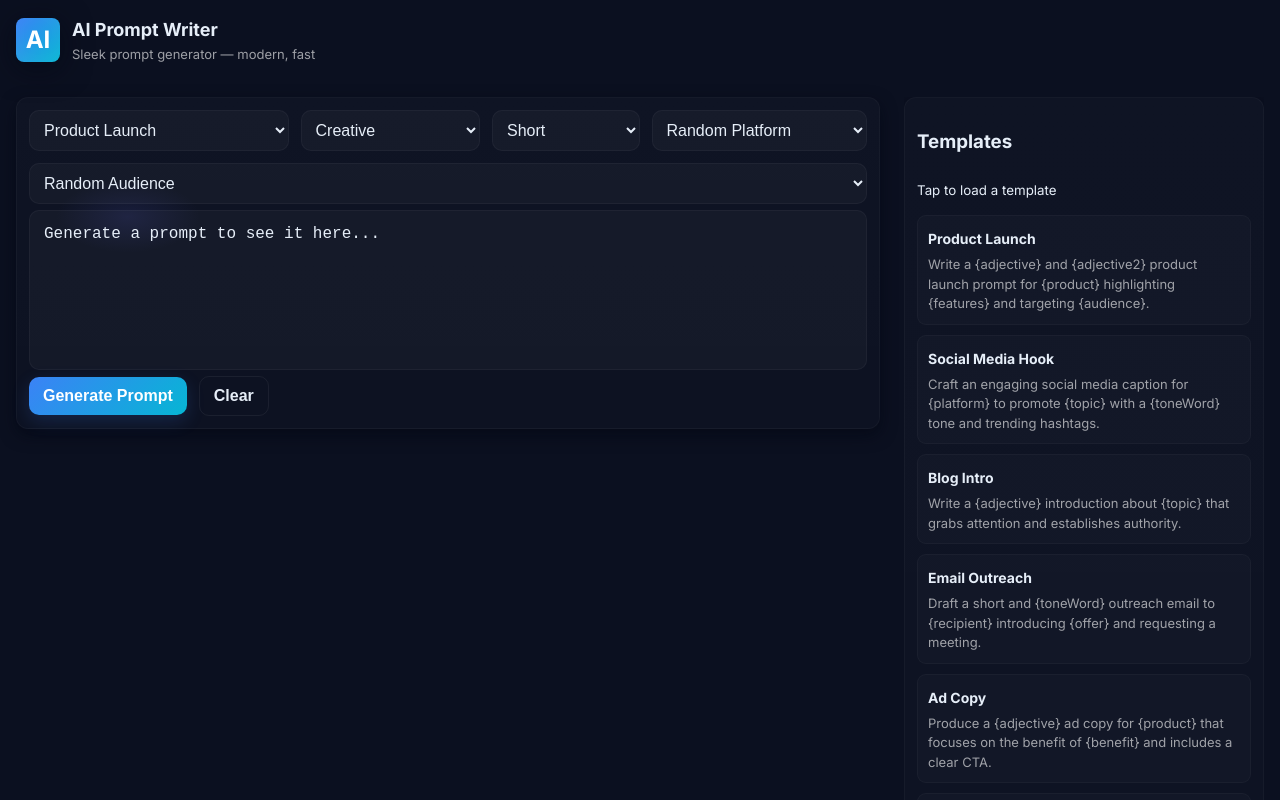
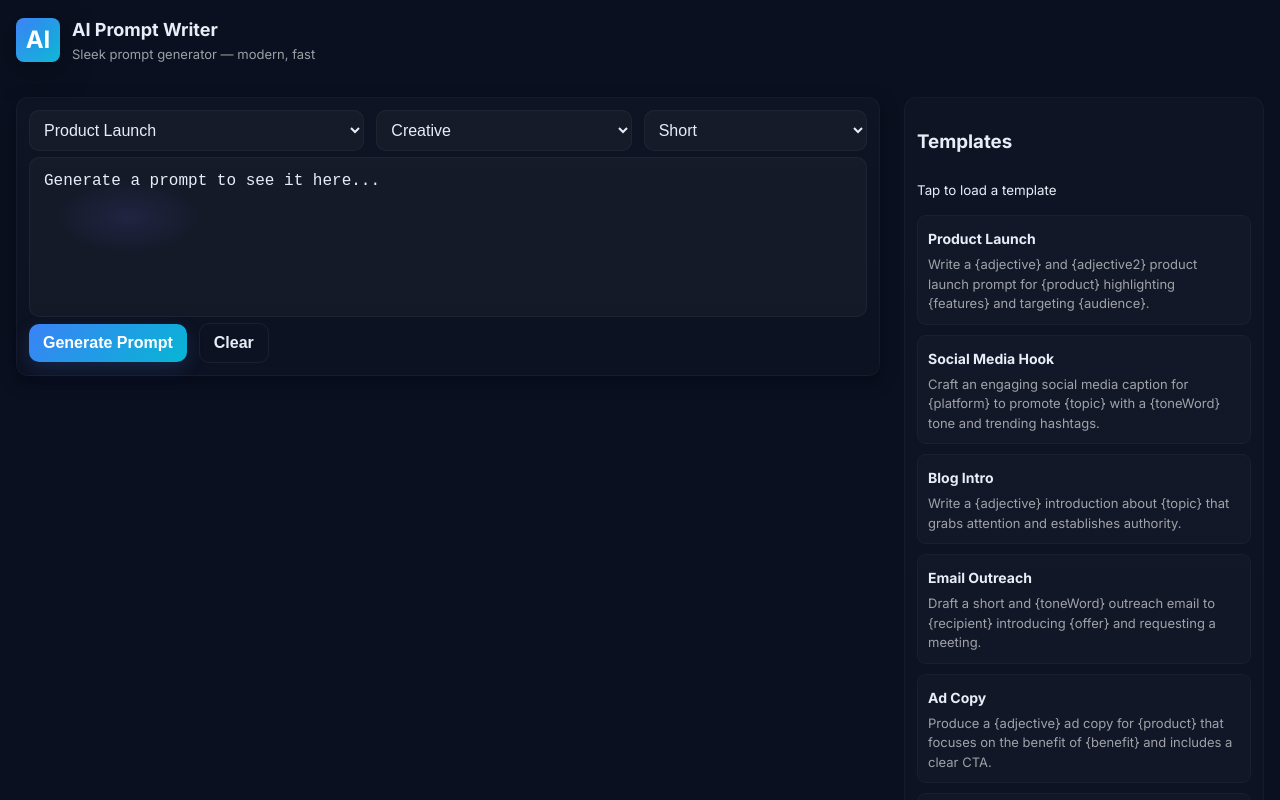
Before and after one commit to gabezigo/AiPromptGenerator, a React (Create React App) app: page / in a window 1280 px wide. Shown: the top 800 px of the page. Built offline with nearby package versions, Linux system fonts and the light colour scheme; the HTML template or start-up script is replaced by a standard one.

Commit message:
Update App.js

```diff
--- a/src/App.js
+++ b/src/App.js
@@ -1,7 +1,7 @@
 import React, { useState, useEffect } from 'react';
 import './App.css';
 
-// --- FULL TEMPLATES as you originally provided ---
+// --- FULL TEMPLATES (your original) ---
 const TEMPLATES = [
   {
     title: 'Product Launch',
@@ -130,7 +130,7 @@ const TEMPLATES = [
   },
 ];
 
-// --- FULL WORD_BANKS as you originally provided ---
+// --- FULL WORD_BANKS (your original) ---
 const WORD_BANKS = {
   adjective: [
     'concise', 'persuasive', 'engaging', 'compelling', 'creative', 'imaginative', 'playful',
@@ -210,7 +210,7 @@ const WORD_BANKS = {
   emotion: ['excitement', 'trust', 'curiosity', 'joy', 'inspiration', 'confidence', 'surprise'],
 };
 
-// Tone instructions mapped by tone word
+// --- TONE_INSTRUCTIONS (single definition) ---
 const TONE_INSTRUCTIONS = {
   creative: 'Make it imaginative and surprising.',
   formal: 'Use a formal and professional tone.',
@@ -234,16 +234,16 @@ function randomChoice(arr) {
   return arr[Math.floor(Math.random() * arr.length)];
 }
 
-// Fill template with random words (or selected ones) and tone/length instructions
-function fillTemplate(tmpl, tone, length, platformSel, audienceSel) {
+// Fill template with random words and tone/length instructions
+function fillTemplate(tmpl, tone, length) {
   const replacements = {
     adjective: randomChoice(WORD_BANKS.adjective),
     adjective2: randomChoice(WORD_BANKS.adjective2),
     toneWord: tone,
     product: randomChoice(WORD_BANKS.product),
     features: randomChoice(WORD_BANKS.features),
-    audience: audienceSel || randomChoice(WORD_BANKS.audience),
-    platform: platformSel || randomChoice(WORD_BANKS.platform),
+    audience: randomChoice(WORD_BANKS.audience),
+    platform: randomChoice(WORD_BANKS.platform),
     topic: randomChoice(WORD_BANKS.topic),
     recipient: randomChoice(WORD_BANKS.recipient),
     offer: randomChoice(WORD_BANKS.offer),
@@ -280,8 +280,6 @@ export default function App() {
   const [selectedTemplate, setSelectedTemplate] = useState(TEMPLATES[0]);
   const [tone, setTone] = useState('creative');
   const [length, setLength] = useState('short');
-  const [platformSel, setPlatformSel] = useState('');
-  const [audienceSel, setAudienceSel] = useState('');
   const [result, setResult] = useState('');
   const [history, setHistory] = useState(() => {
     try {
@@ -298,7 +296,7 @@ export default function App() {
   function generate() {
     const tmpl =
       selectedTemplate.templates[Math.floor(Math.random() * selectedTemplate.templates.length)];
-    const prompt = fillTemplate(tmpl, tone, length, platformSel, audienceSel);
+    const prompt = fillTemplate(tmpl, tone, length);
     setResult(prompt);
     setHistory((h) => [{ id: Date.now(), title: selectedTemplate.title, prompt }, ...h].slice(0, 30));
   }
@@ -367,26 +365,6 @@ export default function App() {
             <option value="short">Short</option>
             <option value="medium">Medium</option>
             <option value="long">Long</option>
-          </select>
-
-          {/* New Platform dropdown */}
-          <select className="select" value={platformSel} onChange={(e) => setPlatformSel(e.target.value)}>
-            <option value="">Random Platform</option>
-            {WORD_BANKS.platform.map((p) => (
-              <option key={p} value={p}>
-                {p}
-              </option>
-            ))}
-          </select>
-
-          {/* New Audience dropdown */}
-          <select className="select" value={audienceSel} onChange={(e) => setAudienceSel(e.target.value)}>
-            <option value="">Random Audience</option>
-            {WORD_BANKS.audience.map((a) => (
-              <option key={a} value={a}>
-                {a}
-              </option>
-            ))}
           </select>
         </div>
 
```
